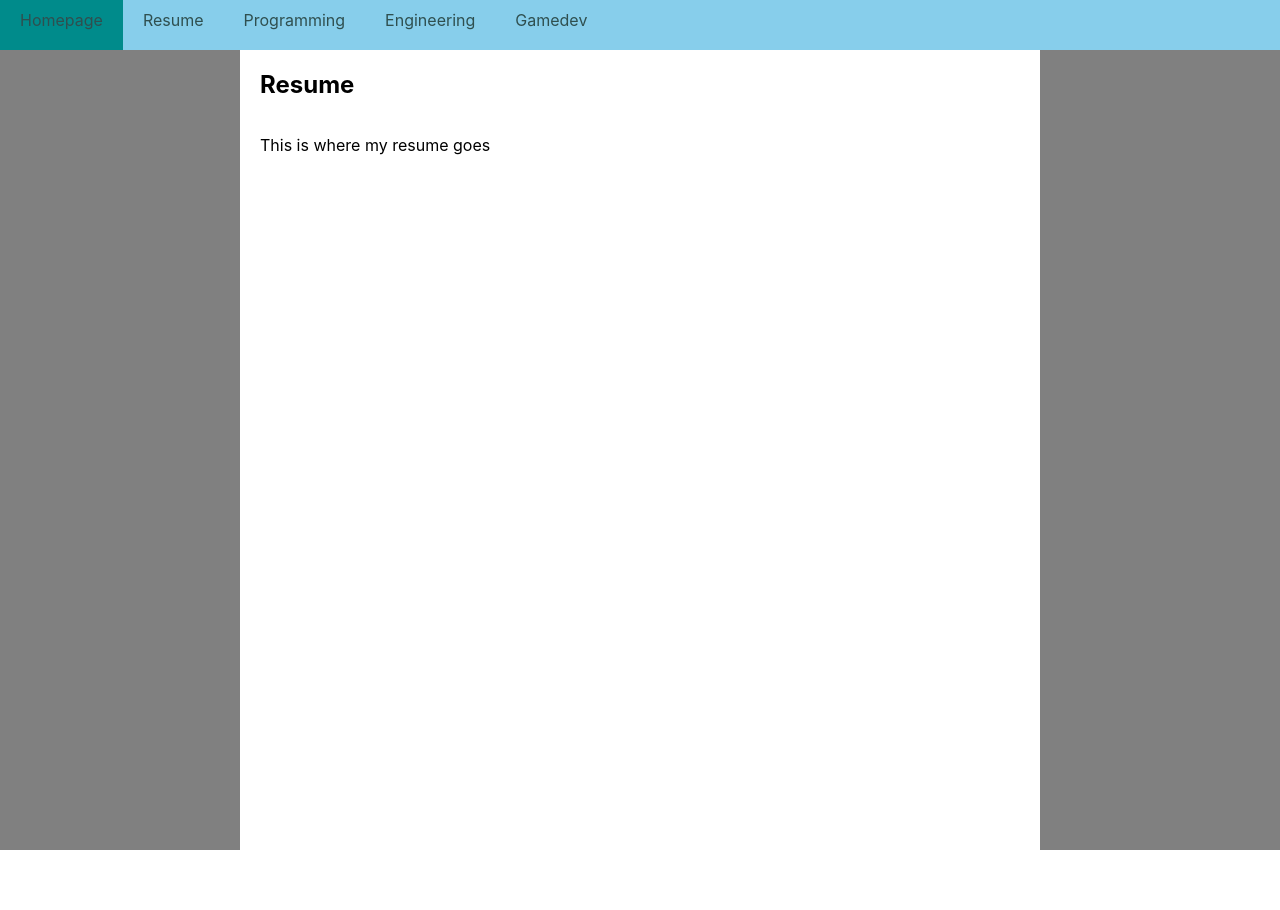
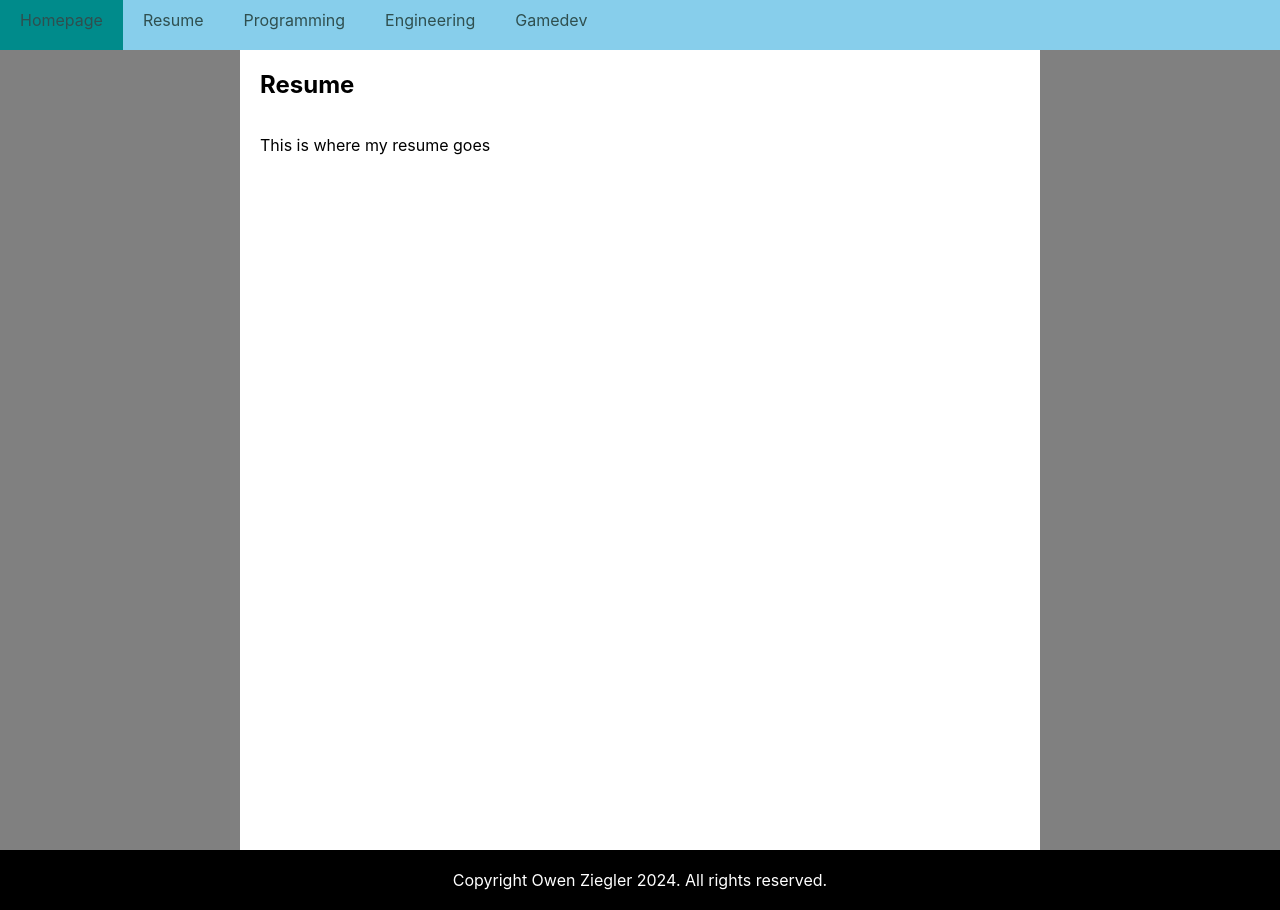
Before and after one commit to owenziegler/portfoliosite, a React (Create React App) app in the folder client/: page /resume in a window 1280 px wide. Before the commit the page ends 850 px from the top, so only its background shows below. Built offline with nearby package versions, Linux system fonts and the light colour scheme.

Commit message:
Added footer, revised styling, loading behavior

```diff
--- a/client/src/App.js
+++ b/client/src/App.js
@@ -9,6 +9,7 @@ import Post from "./pages/Post"
 import ScrollToTop from './components/ScrollToTop'
 //components
 import Navbar from "./components/Navbar"
+import Footer from "./components/Footer"
 //styles
 import "./styles/styles.css"
 
@@ -46,6 +47,7 @@ function App() {
                 />
               </Routes>
         </div>
+        <footer>Copyright Owen Ziegler 2024. All rights reserved.</footer>
       </BrowserRouter>
     </div>
   );
--- /dev/null
+++ b/client/src/components/Footer.js
@@ -0,0 +1,14 @@
+import '../styles/styles.css'
+import '../styles/footer.css'
+
+const Footer = () => {
+    return (
+        <div>
+            <p>
+                Copyright 2024 Owen Ziegler, all right reserved.
+            </p>
+        </div>
+    )
+}
+
+export default Footer
--- a/client/src/pages/Home.js
+++ b/client/src/pages/Home.js
@@ -10,12 +10,14 @@ import {useEffect, useState} from 'react'
 }*/
 const Home = () => {
     const [posts, setPosts] = useState(null)
+    const [loading, setLoading] = useState(true)
     useEffect(() => {
         const fetchPosts = async () => {
             const response = await fetch("/api/posts")
             const json = await response.json()
             if(response.ok) {
                 setPosts(json)
+                setLoading(false)
             }
         }
         fetchPosts()
@@ -24,11 +26,8 @@ const Home = () => {
         <div className="content">
             <h2>Home</h2>
             <p>Welcome to my website.</p>
-            {posts ? (<p>posts available</p>) : (<p>no posts</p>)}
             <br/>
-            {posts && posts.map((post) => (
-                <PostPreview key={post._id} post={post}/>
-            ))}
+            {loading ? <p>Loading posts...</p> : posts.map((post) => (<PostPreview key={post._id} post={post}/>))}
         </div>
     )
 }
--- a/client/src/pages/Post.js
+++ b/client/src/pages/Post.js
@@ -26,7 +26,7 @@ const Post = () => {
         ) :
         (
             <div className="content">
-                <p>no post found</p>
+                <p>Loading post...</p>
             </div>
         )
     )
--- /dev/null
+++ b/client/src/styles/footer.css
@@ -0,0 +1,9 @@
+.myfooter {
+    position:fixed;
+    left:0;
+    bottom:0;
+    width:100%;
+    background-color:black;
+    color:white;
+    text-align:center;
+}
--- a/client/src/styles/navbar.css
+++ b/client/src/styles/navbar.css
@@ -1,4 +1,5 @@
 nav {
+    position:fixed;
     background-color: skyblue;
     width:100%;
     height: 50px;
--- a/client/src/styles/styles.css
+++ b/client/src/styles/styles.css
@@ -1,20 +1,28 @@
 .container {
     display:flex;
+    flex-direction: column;
     justify-content: center;
     background-color: grey;
-    height: 100vh;
-    padding:0;
-    margin:0;
+    min-height:100vh;
+    padding-top:50px
 }
 
 .content {
-    display: flex;
+    flex:1;
+    display:flex;
     flex-direction:column;
     width:100%;
     height:100%;
     max-width: 800px;
     background-color:white;
     padding: 0 20px;
-    margin: 0 30px;
+    margin: 0 auto;
     box-sizing:border-box;
 }
+
+footer {
+    background-color:black;
+    color:white;
+    text-align:center;
+    padding:20px;
+}
```
